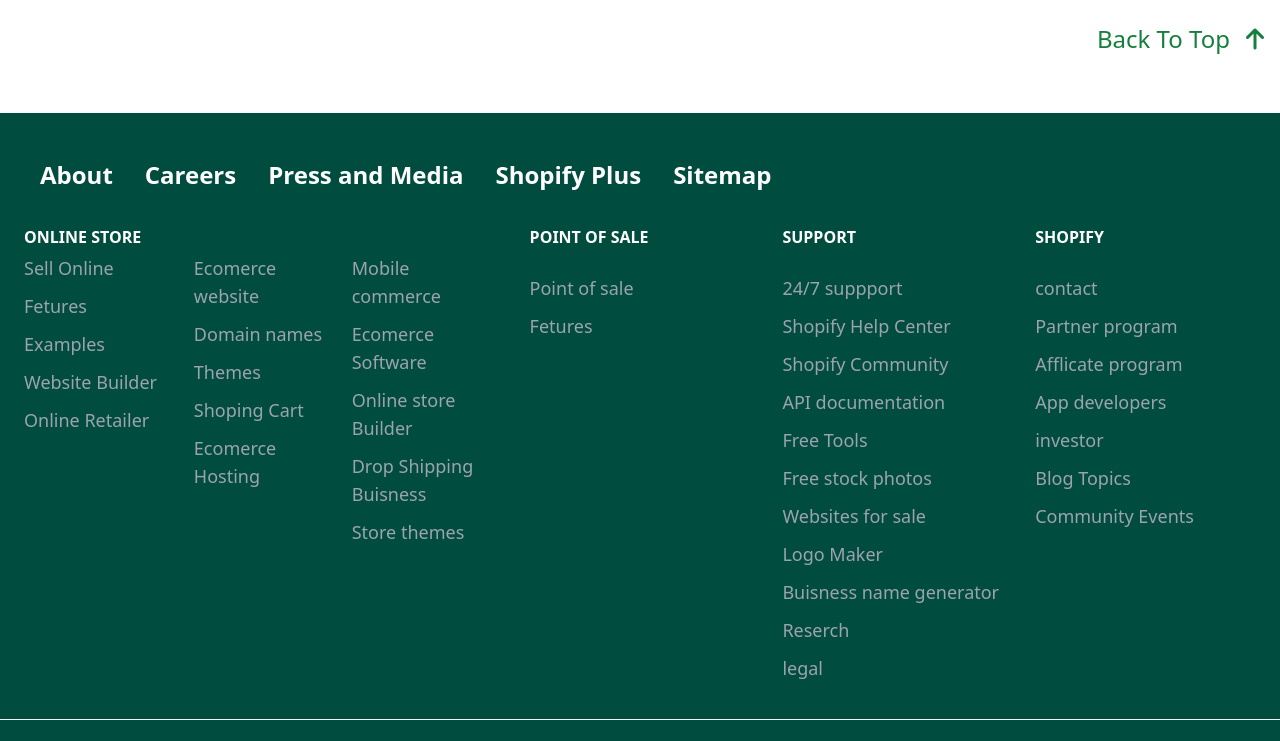
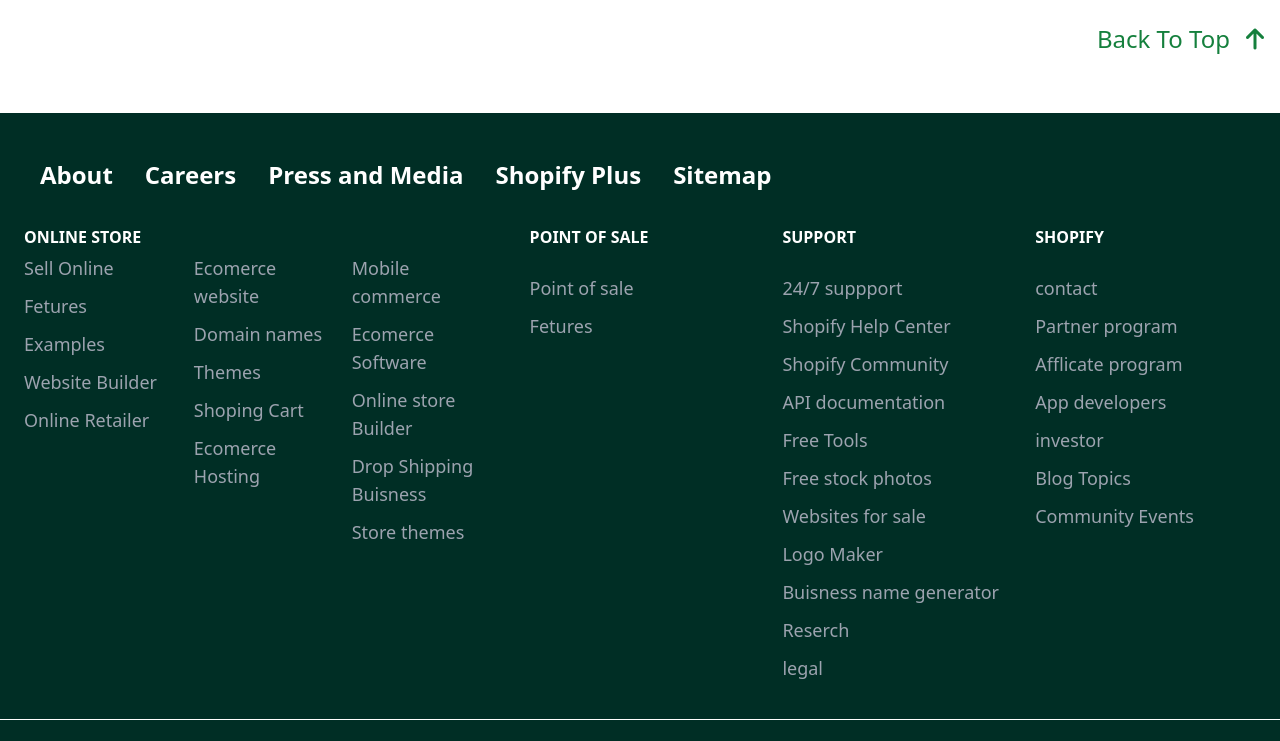
Before and after one commit to prajwalzingare/shopify-tailwindcss-ineuron, a website built with Vite: page index.html in a window 1280 px wide. Shown: the part 8410-9151 px from the top of the page. Built offline with nearby package versions, Linux system fonts and the light colour scheme.

Commit message:
footer color change

```diff
--- a/index.html
+++ b/index.html
@@ -617,7 +617,7 @@
     </div>
 
     <!-- footer section  -->
-    <div class="bg-[#004C3F] text-[#fff] py-11">
+    <div class="bg-[#002E25] text-[#fff] py-11">
       <div class="max-w-[1600px] mx-auto">
         <div class="flex flex-wrap mx-10 gap-8 justify-center md:justify-start">
           <h2
```
